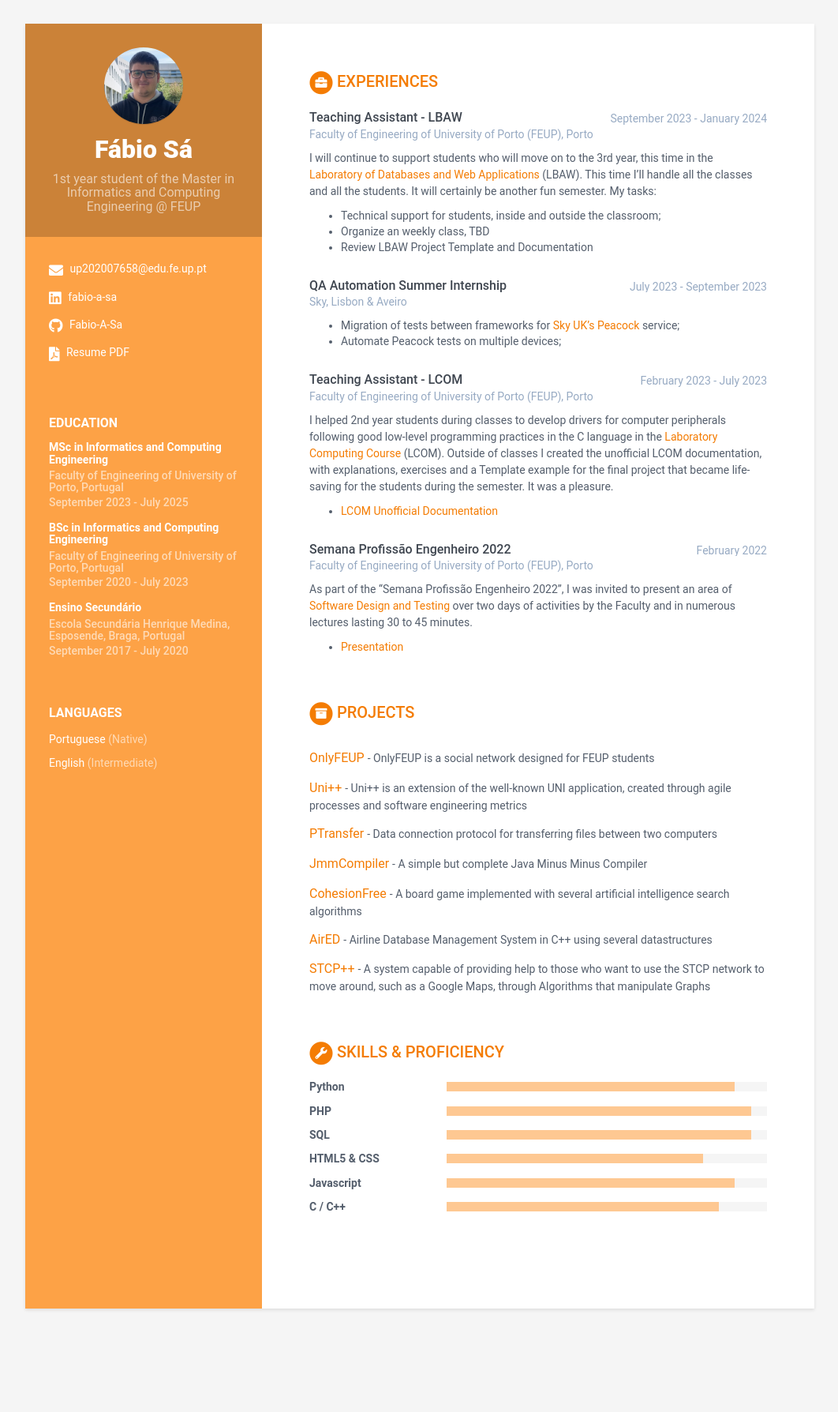
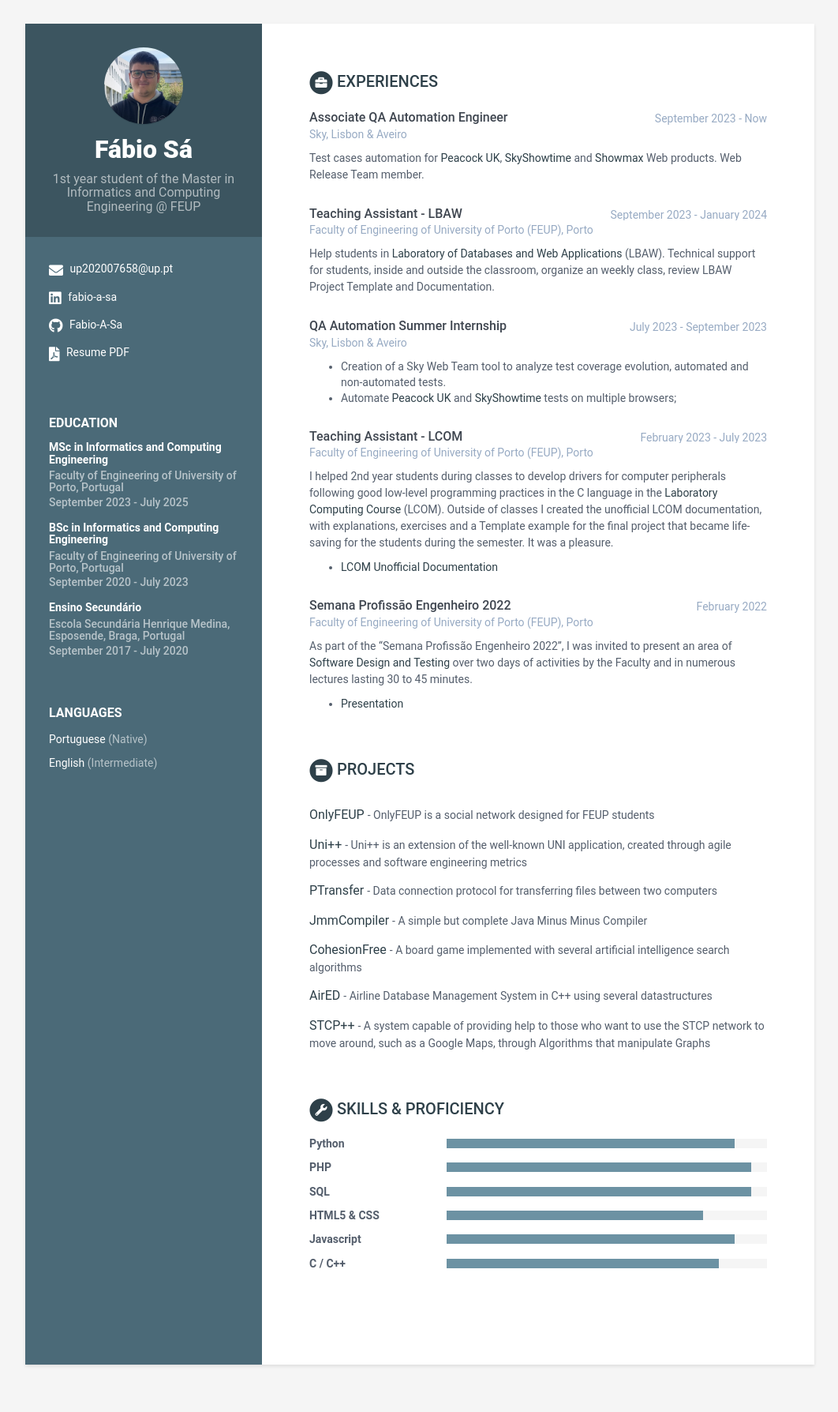
Before and after one commit to Fabio-A-Sa/Fabio-A-Sa.github.io, a Jekyll site: the page built from index.html, in a window 1280 px wide. Shown: the whole page at 79% size, without its empty margins (108-1170 px from the left). Built offline with Jekyll 4.4.1, drawn with Linux system fonts in a browser that asks for light colours; before the commit the page ends 1717 px from its top, so only the background shows below that.

Commit message:
sky & lbaw request: update cv, phase 1

```diff
--- a/_config.yml
+++ b/_config.yml
@@ -10,7 +10,7 @@ url: 'http://webjeda.com'
 
 description: A beautiful Jekyll theme for creating resume
 # Style will be applied only after restarting the build or serve. Just choose one of the options.
-theme_skin: orange # blue turquoise green berry orange ceramic
+theme_skin: ceramic # blue turquoise green berry orange ceramic
 chrome_mobile_color: #use hex colors (ex:#1976d2) or leave empty if you don't want a color for chrome mobile searchbar
 
 # Tracker
--- a/_data/data.yml
+++ b/_data/data.yml
@@ -9,7 +9,7 @@ sidebar:
     avatar: profile.png
 
     # Sidebar links
-    email: up202007658@edu.fe.up.pt
+    email: up202007658@up.pt
     linkedin: fabio-a-sa
     github: Fabio-A-Sa
     pdf: ../assets/cv-sep-2023.pdf
@@ -42,21 +42,24 @@ experiences:
     title: Experiences
     info:
 
+      - role: Associate QA Automation Engineer
+        time: September 2023 - Now
+        company: Sky, Lisbon & Aveiro
+        details: |
+          Test cases automation for <a href="https://peacocktv.com" >Peacock UK</a>, <a href="https://skyshowtime.com" >SkyShowtime</a> and <a href="https://showmax.com" >Showmax</a> Web products. Web Release Team member.
+
       - role: Teaching Assistant - LBAW
         time: September 2023 - January 2024
         company: Faculty of Engineering of University of Porto (FEUP), Porto
         details: |
-          I will continue to support students who will move on to the 3rd year, this time in the <a href="https://sigarra.up.pt/feup/pt/ucurr_geral.ficha_uc_view?pv_ocorrencia_id=501685">Laboratory of Databases and Web Applications</a> (LBAW). This time I'll handle all the classes and all the students. It will certainly be another fun semester. My tasks:
-          - Technical support for students, inside and outside the classroom;
-          - Organize an weekly class, TBD
-          - Review LBAW Project Template and Documentation
+          Help students in <a href="https://sigarra.up.pt/feup/pt/ucurr_geral.ficha_uc_view?pv_ocorrencia_id=501685">Laboratory of Databases and Web Applications</a> (LBAW). Technical support for students, inside and outside the classroom, organize an weekly class, review LBAW Project Template and Documentation.
 
       - role: QA Automation Summer Internship
         time: July 2023 - September 2023
         company: Sky, Lisbon & Aveiro
         details: |
-          - Migration of tests between frameworks for <a href="https://www.peacocktv.com/">Sky UK's Peacock</a> service;
-          - Automate Peacock tests on multiple devices;
+          - Creation of a Sky Web Team tool to analyze test coverage evolution, automated and non-automated tests.
+          - Automate <a href="https://peacocktv.com" >Peacock UK</a> and <a href="https://skyshowtime.com" >SkyShowtime</a> tests on multiple browsers;
 
       - role: Teaching Assistant - LCOM
         time: February 2023 - July 2023
```
Also changed, not shown: 3 other files.
